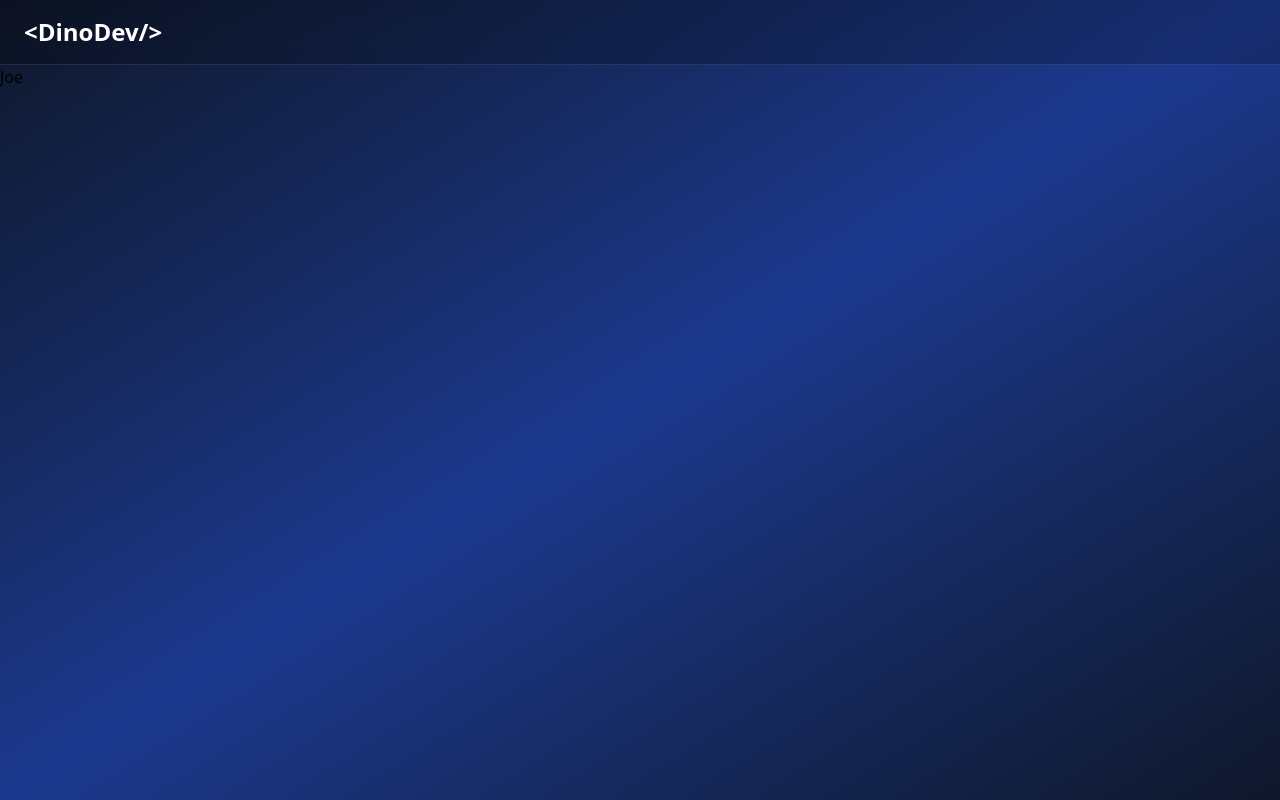
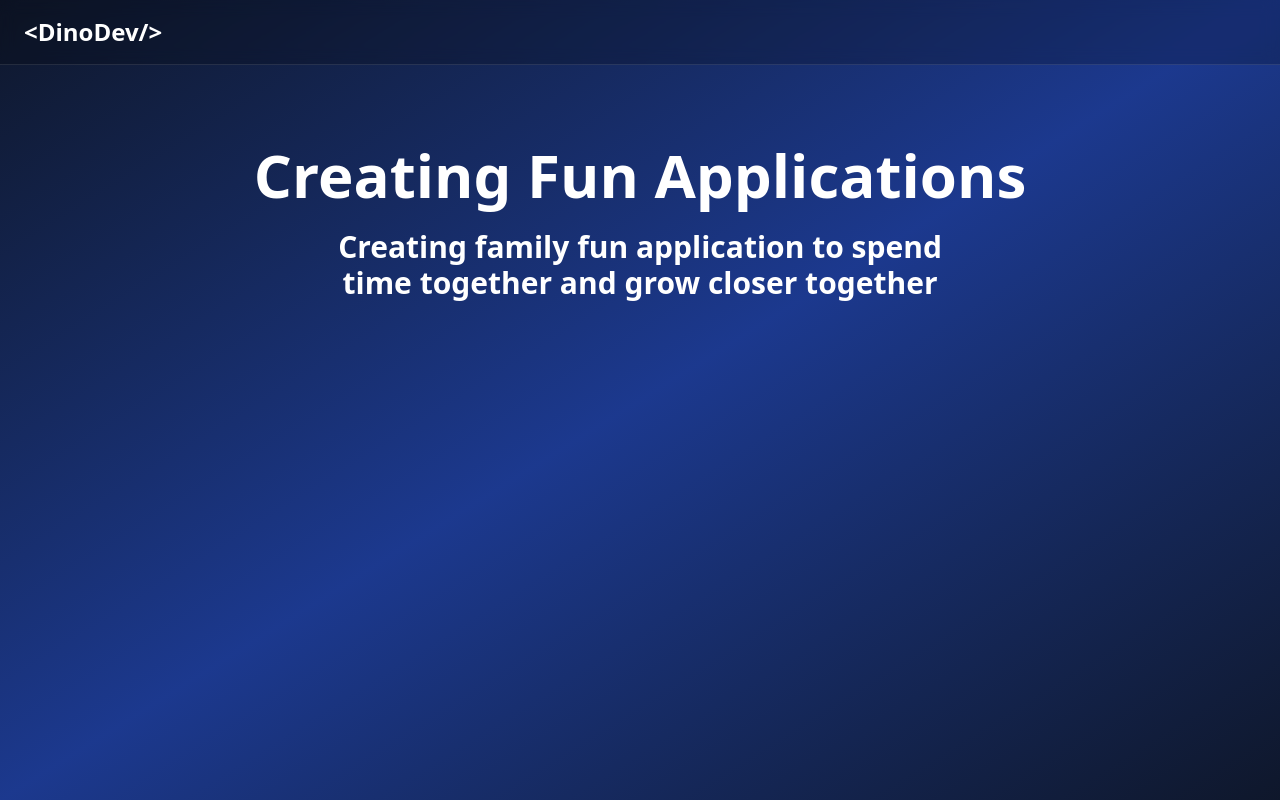
Before and after one commit to Mason-Dino/Dino-Dev, a Next.js app: page / in a window 1280 px wide. Built offline with nearby package versions, Linux system fonts and the light colour scheme.

Commit message:
working on main home page

```diff
--- a/src/app/page.tsx
+++ b/src/app/page.tsx
@@ -1,7 +1,12 @@
 export default function Home() {
 	return (
-		<>
-			Joe
-		</>
+		<section className="py-20 px-6">
+			<div className="max-w-full m-auto text-center">
+				<h1 className="text-4xl md:text-6xl font-bold text-white mb-6">
+					Creating Fun Applications
+				</h1>
+				<h3 className="text-xl md:text-3xl font-bold text-white px-20">Creating family fun application to spend<br />time together and grow closer together</h3>
+			</div>
+		</section>
 	);
 }
```
